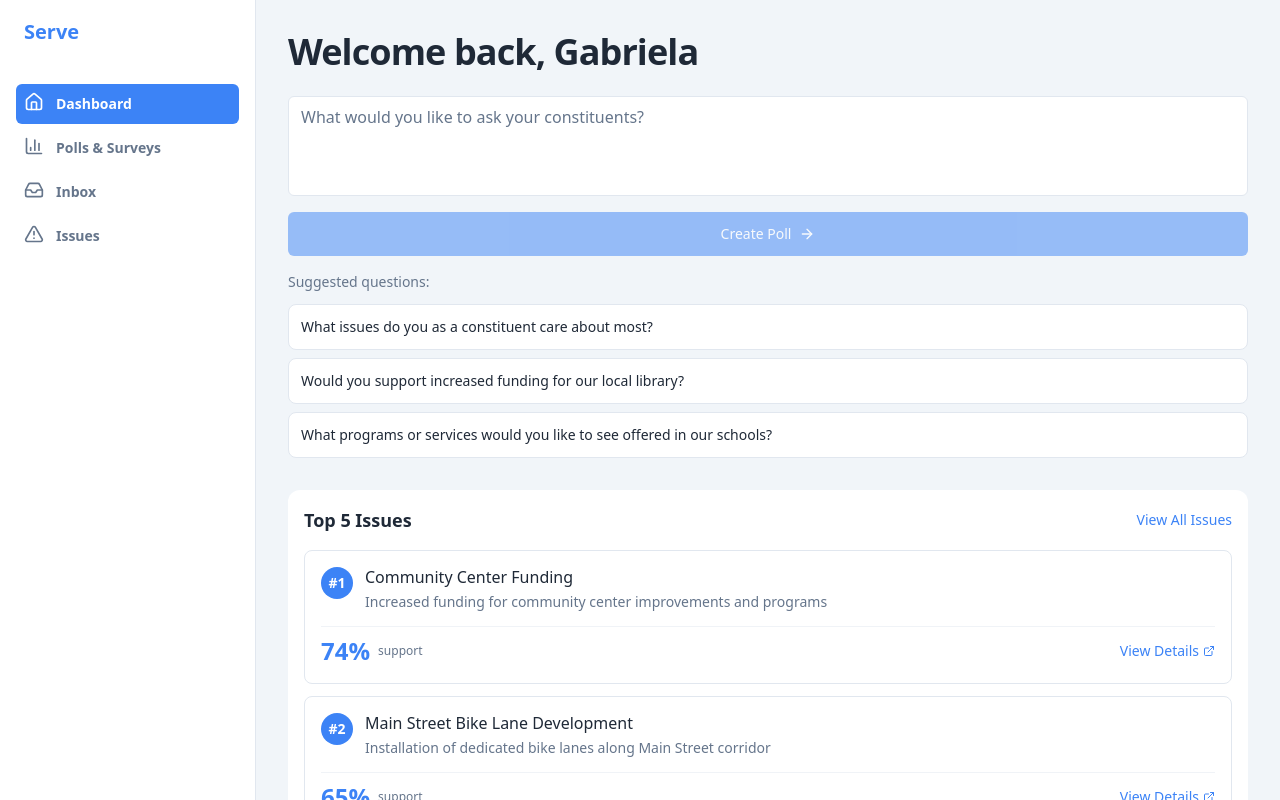
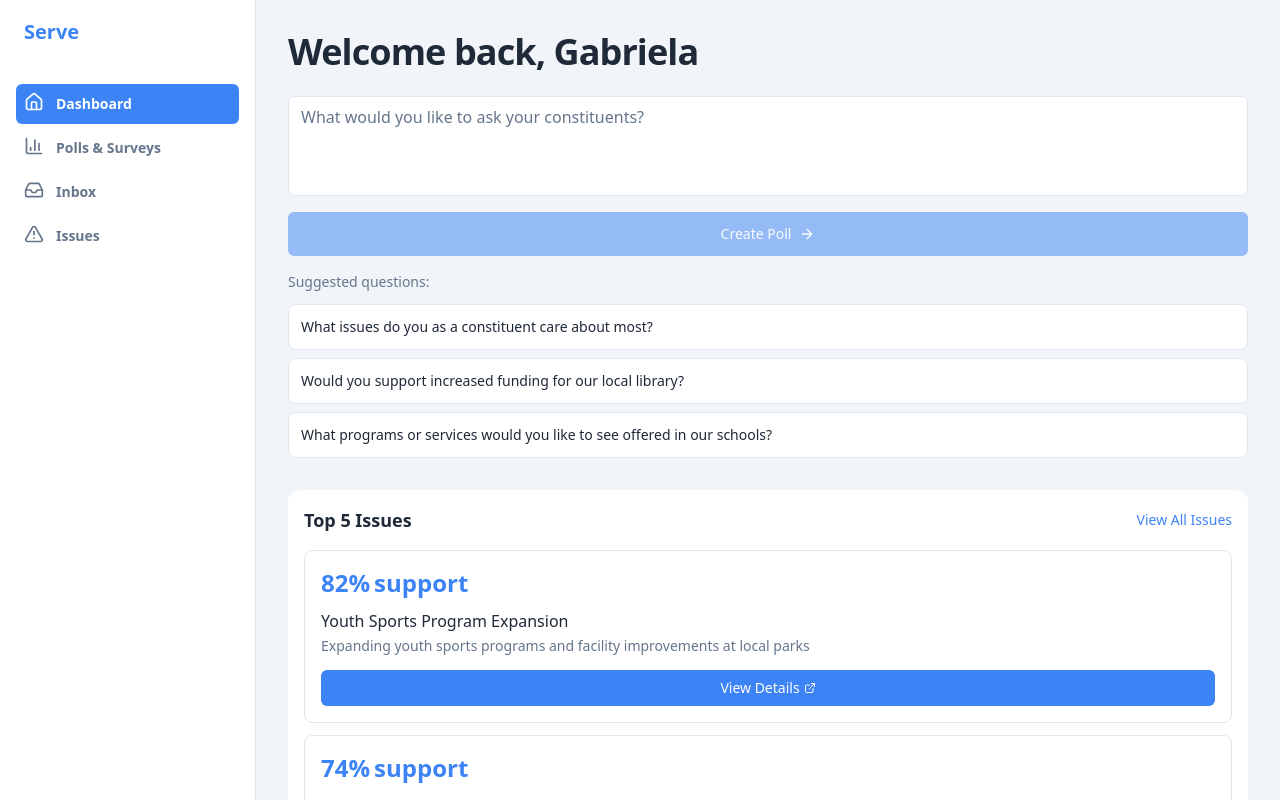
Before and after one commit to kmcost/serve-v3-current, a React (Vite) app: page / in a window 1280 px wide. Shown: the top 800 px of the page. Built offline with nearby package versions, Linux system fonts and the light colour scheme.

Commit message:
Refactor: Redesign Top Issues card layout
- Removed numbered circles and reordered content.
- Displayed support percentage prominently.
- Made "View Details" button full width.
- Removed the divider line.

```diff
--- a/src/components/dashboard/TopIssues.tsx
+++ b/src/components/dashboard/TopIssues.tsx
@@ -16,41 +16,37 @@ export function TopIssues() {
       </div>
 
       <div className="space-y-3">
-        {topIssues.map((issue, index) => (
+        {topIssues.map((issue) => (
           <div
             key={issue.id}
             className="p-4 bg-card rounded-lg border hover:bg-card/80 transition-colors"
           >
-            {/* Mobile-first layout: everything stacked */}
             <div className="space-y-3">
-              {/* Top row: ranking and title */}
-              <div className="flex items-start gap-3">
-                <div className="flex items-center justify-center w-8 h-8 bg-primary text-primary-foreground rounded-full text-sm font-bold flex-shrink-0">
-                  #{index + 1}
+              {/* Lead with support percentage */}
+              <div className="flex items-center gap-1">
+                <span className="text-xl sm:text-2xl font-bold text-primary">
+                  {issue.supportPercentage}%
+                </span>
+                <span className="text-xl sm:text-2xl font-bold text-primary">
+                  support
+                </span>
               </div>
-                <div className="flex-1 min-w-0">
-                  <h3 className="font-medium text-foreground leading-tight">
+
+              {/* Title and description */}
+              <div>
+                <h3 className="font-medium text-foreground leading-tight mb-1">
                   {issue.title}
                 </h3>
-                  <p className="text-sm text-muted-foreground mt-1 leading-relaxed">
+                <p className="text-sm text-muted-foreground leading-relaxed">
                   {issue.description}
                 </p>
               </div>
-              </div>
 
-              {/* Bottom row: support percentage and link */}
-              <div className="flex items-center justify-between pt-2 border-t border-border/50">
-                <div className="flex items-center gap-2">
-                  <span className="text-xl sm:text-2xl font-bold text-primary">
-                    {issue.supportPercentage}%
-                  </span>
-                  <span className="text-xs text-muted-foreground">support</span>
-                </div>
-
+              {/* Full-width button */}
               {issue.relatedPollId && (
                 <Link
                   to={`/polls/${issue.relatedPollId}`}
-                    className="flex items-center gap-1 text-primary hover:text-primary/80 text-sm font-medium"
+                  className="w-full flex items-center justify-center gap-1 px-4 py-2 bg-primary text-primary-foreground rounded-md hover:bg-primary/90 transition-colors text-sm font-medium"
                 >
                   View Details
                   <ExternalLink className="w-3 h-3" />
@@ -58,7 +54,6 @@ export function TopIssues() {
               )}
             </div>
           </div>
-          </div>
         ))}
       </div>
     </div>
--- a/src/types/issues.ts
+++ b/src/types/issues.ts
@@ -8,11 +8,25 @@ export interface Issue {
 
 export const topIssues: Issue[] = [
   {
+    id: 5,
+    title: "Youth Sports Program Expansion",
+    supportPercentage: 82,
+    description: "Expanding youth sports programs and facility improvements at local parks",
+    relatedPollId: 5
+  },
+  {
     id: 1,
     title: "Community Center Funding",
     supportPercentage: 74,
     description: "Increased funding for community center improvements and programs",
     relatedPollId: 2
+  },
+  {
+    id: 3,
+    title: "Community Pool Reopening",
+    supportPercentage: 70,
+    description: "Reopening community pool facility for summer recreation",
+    relatedPollId: 4
   },
   {
     id: 2,
@@ -22,24 +36,10 @@ export const topIssues: Issue[] = [
     relatedPollId: 3
   },
   {
-    id: 3,
-    title: "Community Pool Reopening",
-    supportPercentage: 70,
-    description: "Reopening community pool facility for summer recreation",
-    relatedPollId: 4
-  },
-  {
     id: 4,
     title: "Downtown Parking Solutions",
     supportPercentage: 58,
     description: "Implementation of new parking meters and expanded public parking areas",
     relatedPollId: 1
-  },
-  {
-    id: 5,
-    title: "Youth Sports Program Expansion",
-    supportPercentage: 82,
-    description: "Expanding youth sports programs and facility improvements at local parks",
-    relatedPollId: 5
   }
 ];
```
Lines whose indentation alone changed are shown as unchanged.
